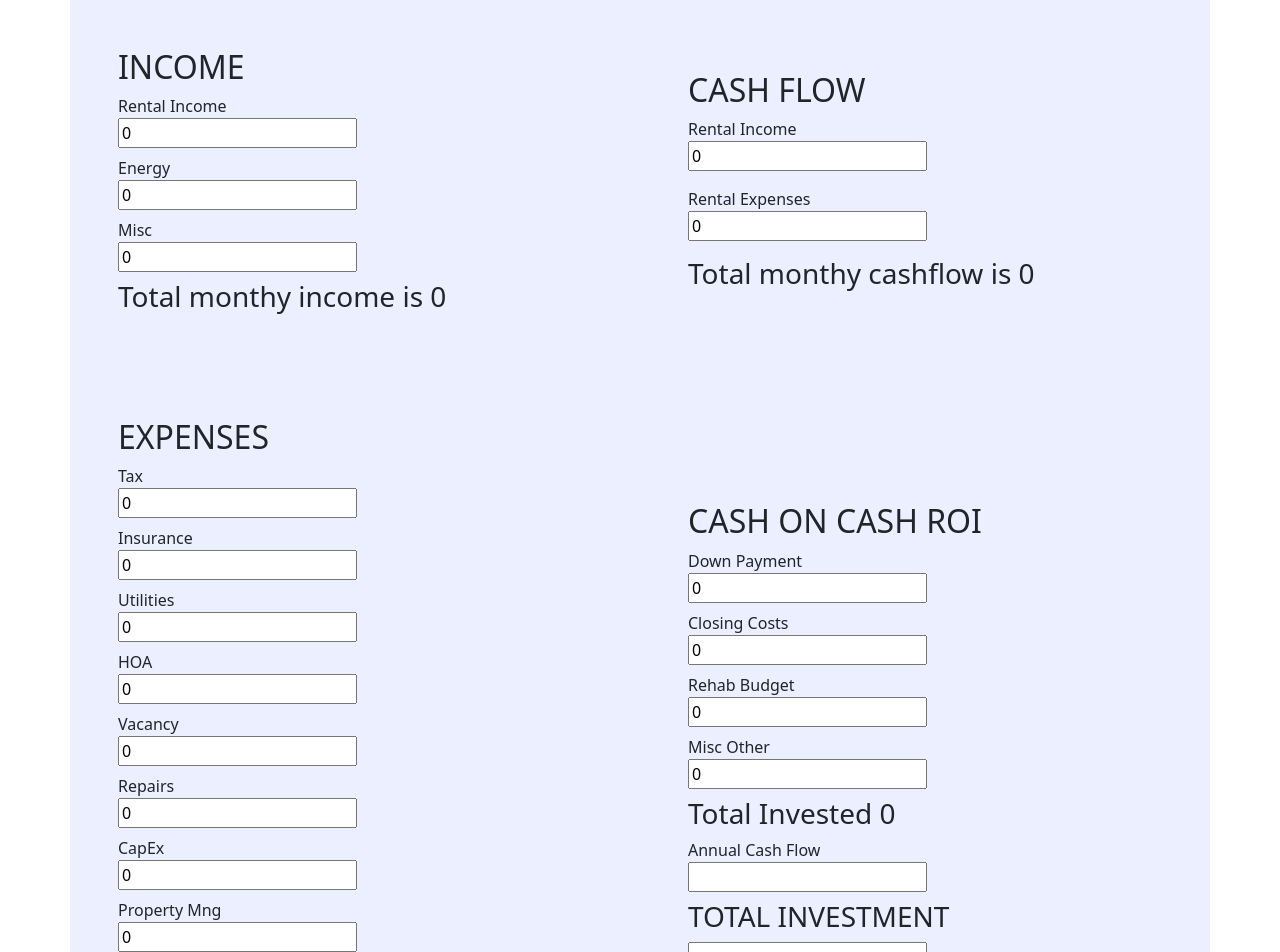
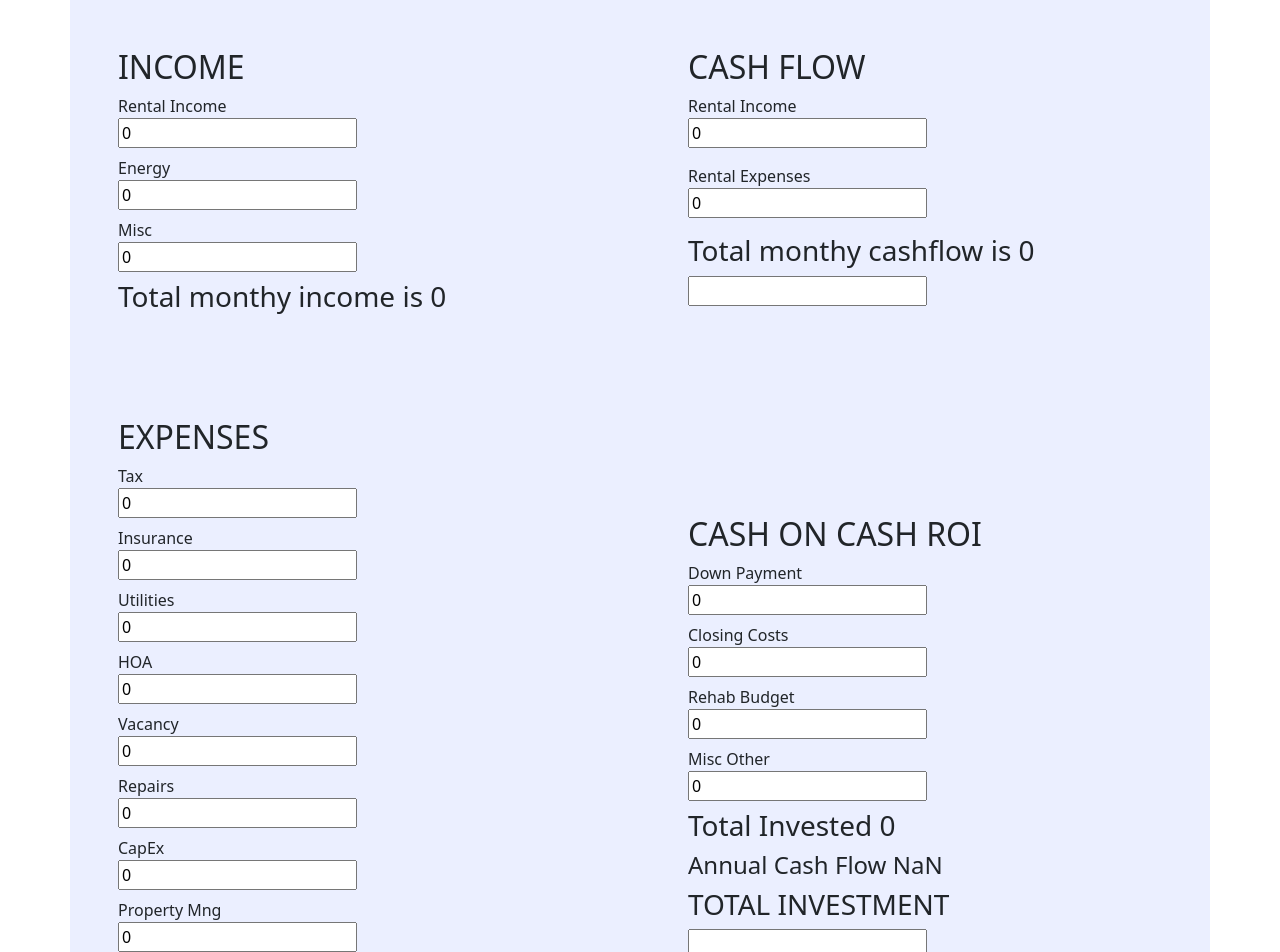
Before and after one commit to maderi21/ROI, a React (Create React App) app in the folder rentals/: page / in a window 1280 px wide. Shown: the top 952 px of the page. Built offline with nearby package versions, Linux system fonts and the light colour scheme.

Commit message:
CashRoi dynamic count

```diff
--- a/rentals/src/components/CashFlow.jsx
+++ b/rentals/src/components/CashFlow.jsx
@@ -38,6 +38,7 @@ const CashFlow = () => {
       <div>
         <h3>Total monthy cashflow is {cashFlow}</h3>
       </div>
+      <input type="number" id="monthlyRent" className="d-flex flex-row mb-3" />
     </div>
   );
 };
--- a/rentals/src/components/CashRoi.jsx
+++ b/rentals/src/components/CashRoi.jsx
@@ -1,6 +1,6 @@
 import React, { useState } from "react";
 
-const CashRoi = () => {
+const CashRoi = ({ cashFlow }) => {
   const [downPayment, setDownPayment] = useState(0);
   const [closingCosts, setClosingCosts] = useState(0);
   const [rehabBudget, setRehabBudget] = useState(0);
@@ -23,6 +23,7 @@ const CashRoi = () => {
   };
 
   const sumInvestment = downPayment + closingCosts + rehabBudget + miscOther;
+  const AnnChashFlow = cashFlow * 12;
 
   return (
     <div>
@@ -66,14 +67,8 @@ const CashRoi = () => {
       <div>
         <h3>Total Invested {sumInvestment}</h3>
       </div>
-
       <div>
-        <label htmlFor="monthlyRent">Annual Cash Flow</label>
-        <input
-          type="number"
-          id="monthlyRent"
-          className="d-flex flex-row mb-2"
-        />
+        <h4>Annual Cash Flow {AnnChashFlow}</h4>
       </div>
       <div>
         <h3>TOTAL INVESTMENT</h3>
```
